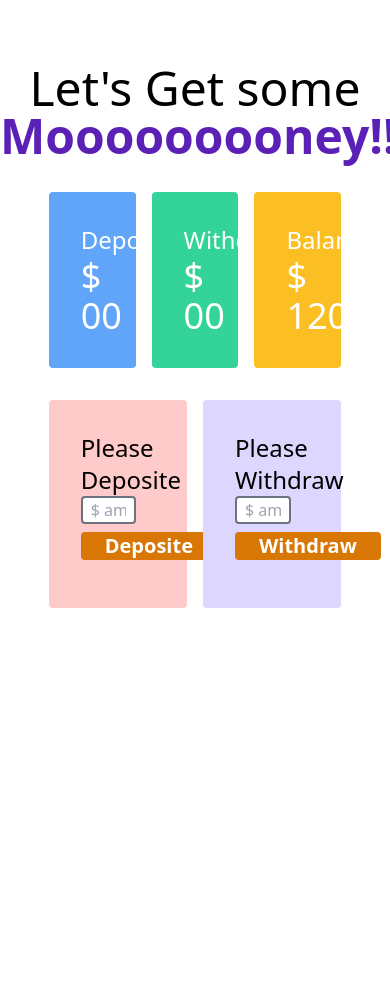
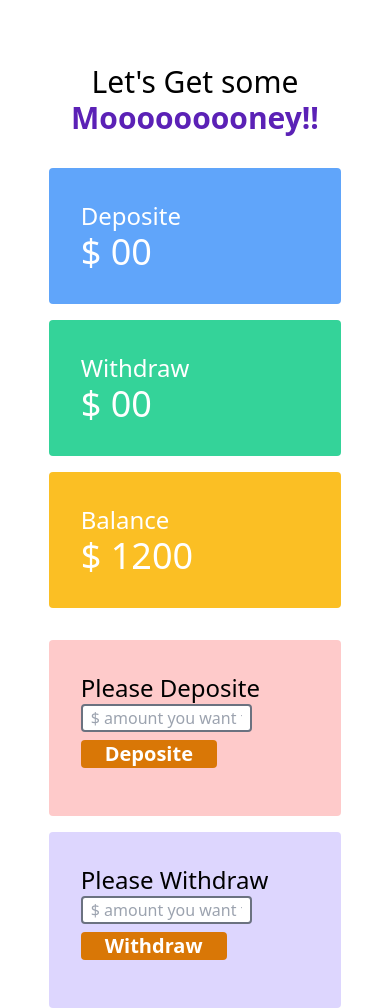
Before and after one commit to Ebrahimislam-dev/baper-Bank, a plain HTML site: page bankSite.html in a window 390 px wide. Before the commit the page ends 844 px from the top, so only its background shows below. Drawn offline with nearby package versions, Linux system fonts and the light colour scheme.

Commit message:
responsivet

```diff
--- a/bankSite.html
+++ b/bankSite.html
@@ -11,7 +11,7 @@
 </head>
 
 <body>
-    <header class="text-5xl text-center mt-16">
+    <header class="text-3xl md:text-5xl text-center mt-16">
         Let's Get some <span class="font-semibold text-purple-800">
             Mooooooooney!!
         </span>
@@ -19,7 +19,7 @@
     <main class="w-3/4 mx-auto">
         <!-- Balance & Transection -->
         <section class="mt-8">
-            <div class="grid grid-cols-3 gap-4 ">
+            <div class="grid grid-cols-1 sm:grid-cols-3 gap-4 ">
                 <div class="bg-blue-400 p-8 rounded text-white">
                     <h3 class="text-2xl"> Deposite</h3>
                     <h4 id="" class="text-4xl"> $ <span id="deposite-total">00</span></h4>
@@ -40,7 +40,7 @@
         </section>
         <!-- Deposite & Withdraw -->
         <section class="mt-8">
-            <div class="grid grid-cols-2 gap-4">
+            <div class="grid grid-cols-1 md:grid-cols-2 gap-4">
                 <div class="bg-red-200 p-8 rounded">
                     <h3 class="text-2xl"> Please Deposite</h3>
                     <div>
```
